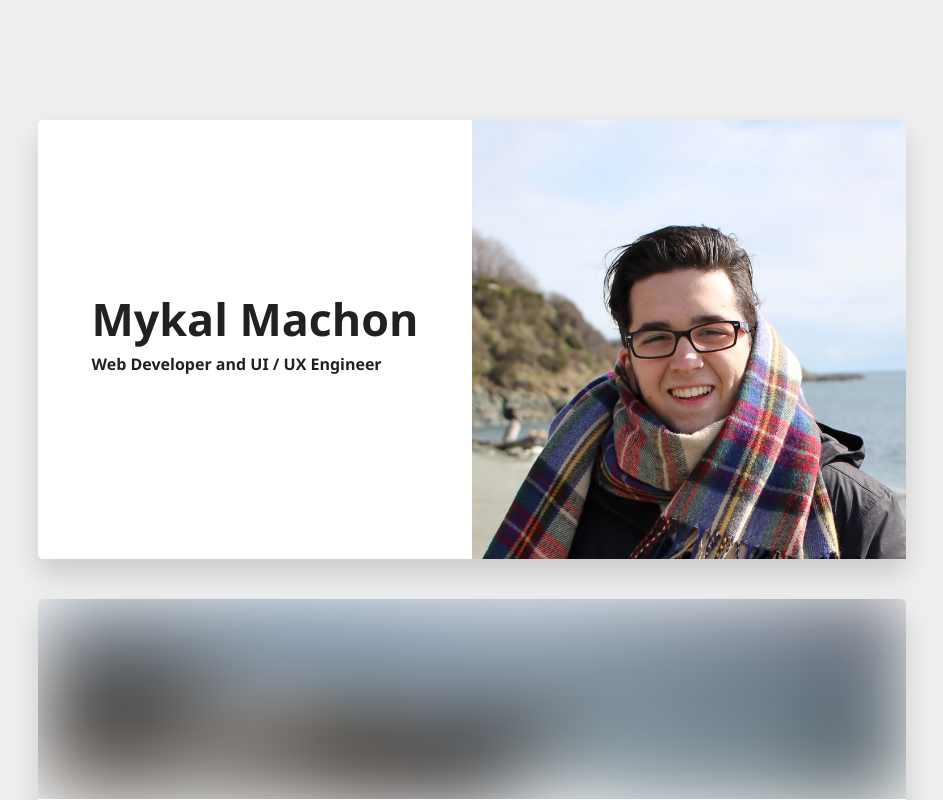
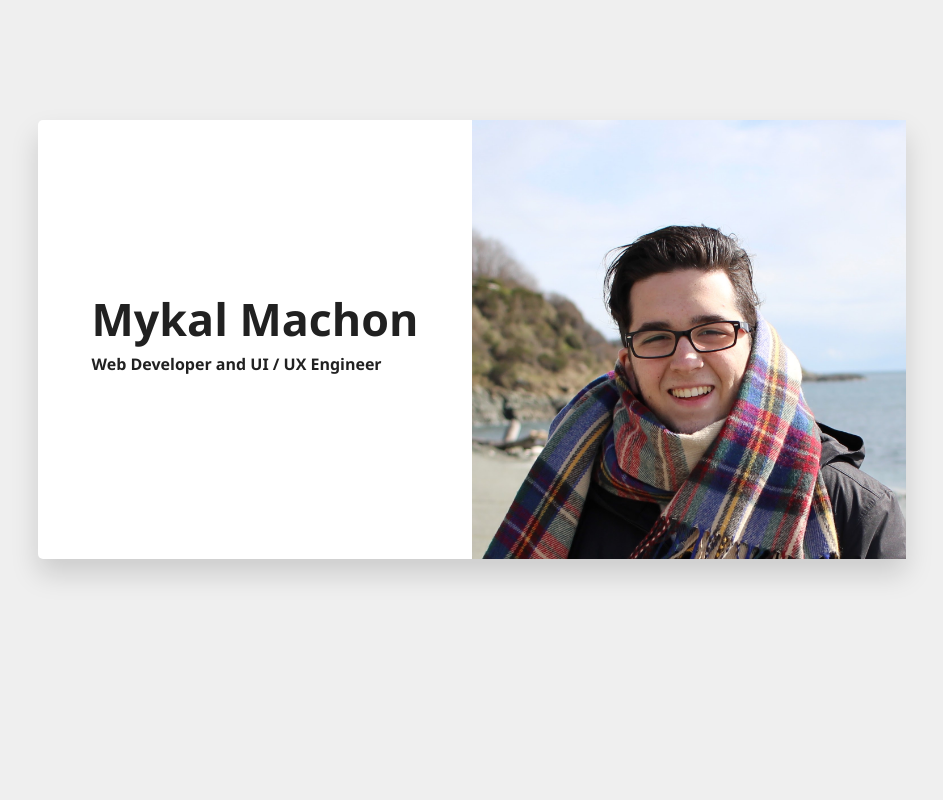
Before and after one commit to StanislavSt/MykalMachon, a Vue app: page / in a window 1280 px wide. Shown: the top 800 px of the page, without its empty margins (168-1111 px from the left). Built offline with nearby package versions, Linux system fonts and the light colour scheme.

Commit message:
Rollback Skills from mainsite

```diff
--- a/src/App.vue
+++ b/src/App.vue
@@ -3,7 +3,6 @@
     <div class="container">
       <div id="inner">
         <IntroCard />
-        <SkillsCard />
       </div>
     </div>
   </div>
@@ -11,13 +10,11 @@
 
 <script>
 import IntroCard from "./components/IntroCard.vue";
-import SkillsCard from "./components/SkillsCard.vue";
 
 export default {
   name: "app",
   components: {
     IntroCard,
-    SkillsCard
   }
 };
 </script>
```
